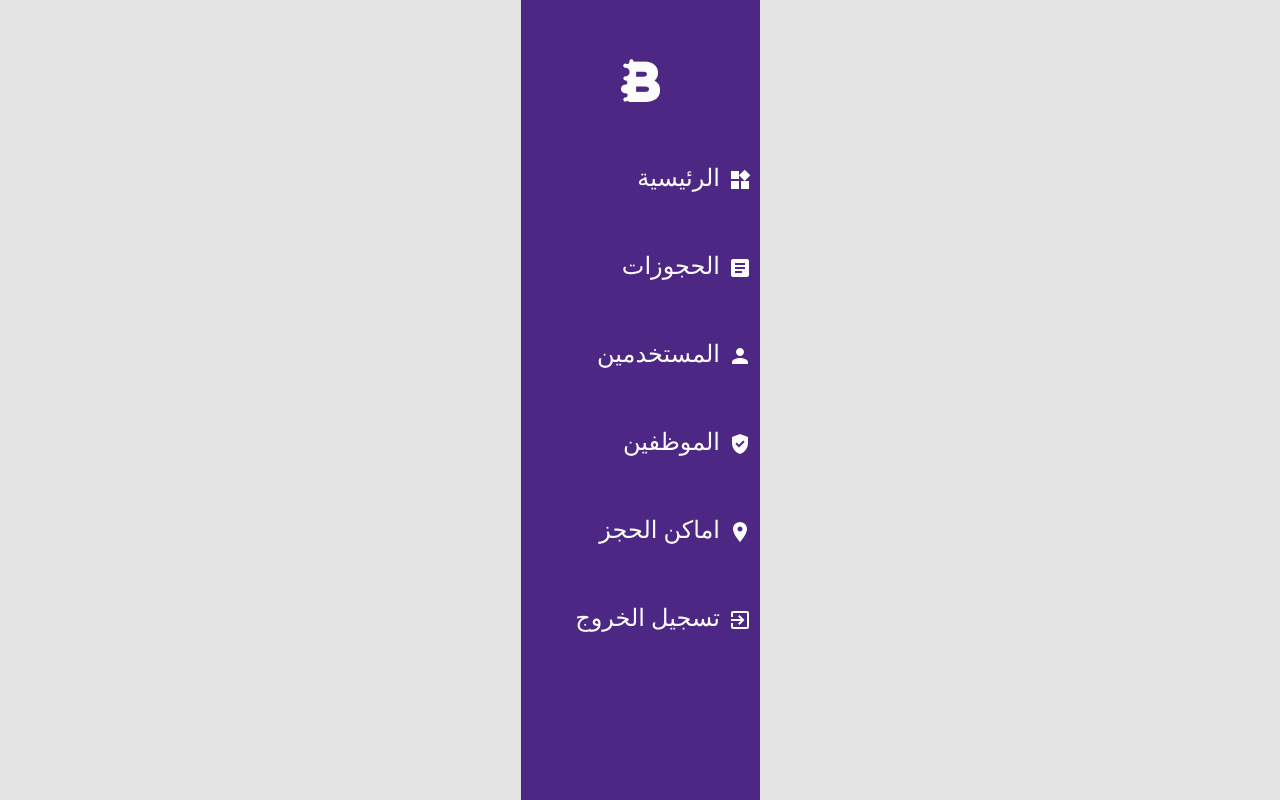
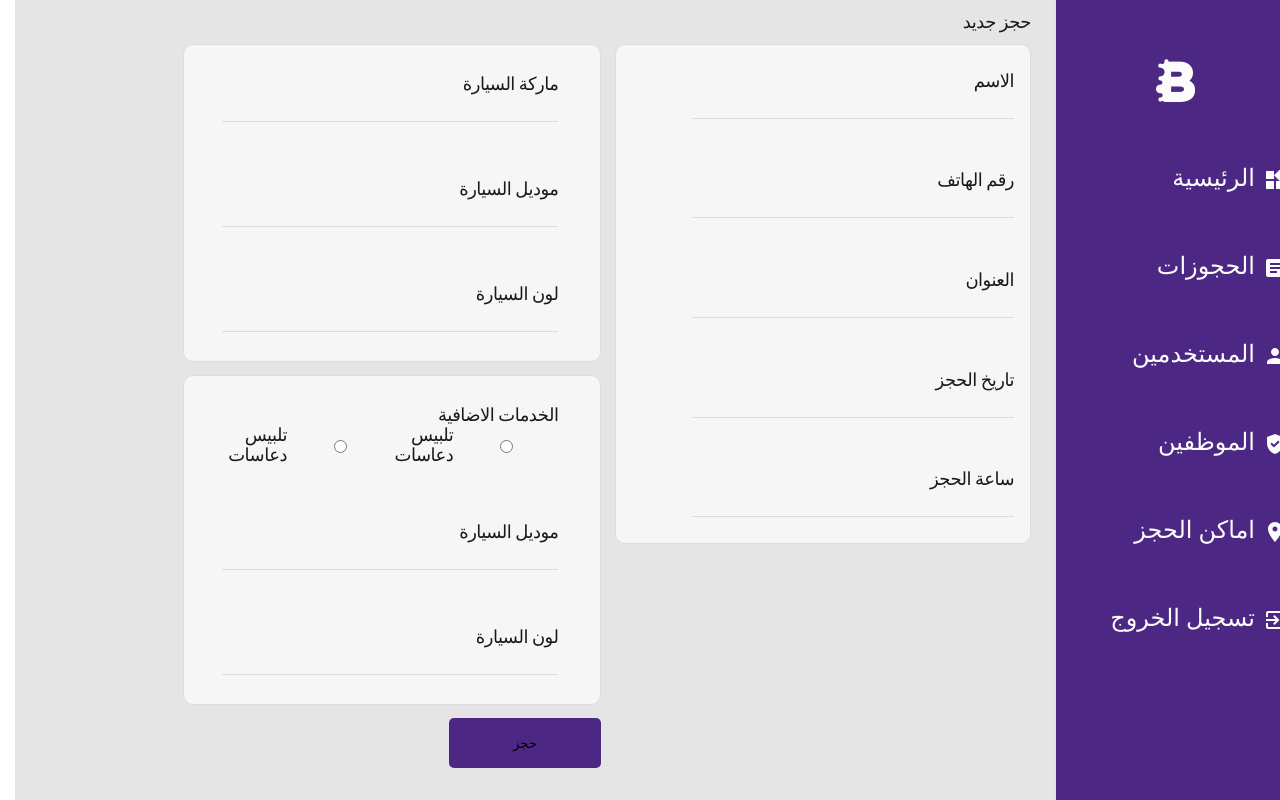
Before and after one commit to husamkamal/Chart, a React (Create React App) app: page /reservat in a window 1280 px wide. Built offline with nearby package versions, Linux system fonts and the light colour scheme.

Commit message:
New Reservation

```diff
--- a/src/App.js
+++ b/src/App.js
@@ -24,6 +24,7 @@ import MenuIcon from "@mui/icons-material/Menu";
 import Toolbar from "@mui/material/Toolbar";
 import Typography from "@mui/material/Typography";
 import ReservationsContentScreen from "./Screens/ReservationsContentScreen/ReservationsContentScreen";
+import NewReservationsContent from "./Components/Content/ReservationsContent/NewReservationsContent/NewReservationsContent";
 
 const drawerWidth = 240;
 
@@ -91,6 +92,7 @@ function ResponsiveDrawer(props) {
         <Routes>
           <Route path="/" element={<Main />} />
           <Route path="/reservations" element={<ReservationsContentScreen />} />
+          <Route path="/reservat" element={<NewReservationsContent />} />
         </Routes>
       </AppStyle>
     </Provider>
--- /dev/null
+++ b/src/Components/Content/ReservationsContent/NewReservationsContent/CarInfo.js
@@ -0,0 +1,61 @@
+import React from "react";
+import {
+  Car,
+  CarButton,
+  CarInformation,
+  CarOption,
+  Input,
+  InputConteaner,
+  Label,
+  Pedestals,
+  Serves,
+  ServesList,
+} from "./NewReservationsContent.style";
+
+const CarInfo = () => {
+  return (
+    <CarInformation>
+      <Car>
+        <InputConteaner>
+          <Label>ماركة السيارة </Label>
+          <Input type={"text"} />
+        </InputConteaner>
+        <InputConteaner>
+          <Label>موديل السيارة</Label>
+          <Input type={"text"} />
+        </InputConteaner>
+        <InputConteaner>
+          <Label>لون السيارة</Label>
+          <Input type={"text"} />
+        </InputConteaner>
+      </Car>
+      <CarOption>
+        <Serves>
+          <Label>الخدمات الاضافية </Label>
+          <ServesList>
+            <Pedestals>
+              <Input type={"radio"} />
+              <Label>تلبيس دعاسات</Label>
+            </Pedestals>
+            <Pedestals>
+              <Input type={"radio"} />
+              <Label>تلبيس دعاسات</Label>
+            </Pedestals>
+          </ServesList>
+        </Serves>
+
+        <InputConteaner>
+          <Label>موديل السيارة</Label>
+          <Input type={"text"} />
+        </InputConteaner>
+        <InputConteaner>
+          <Label>لون السيارة</Label>
+          <Input type={"text"} />
+        </InputConteaner>
+      </CarOption>
+      <CarButton>حجز</CarButton>
+    </CarInformation>
+  );
+};
+
+export default CarInfo;
--- /dev/null
+++ b/src/Components/Content/ReservationsContent/NewReservationsContent/NewReservationsContent.js
@@ -0,0 +1,29 @@
+import { Container } from "@mui/material";
+import React from "react";
+import { H1Date } from "../ReservationsInformation/ReservationsInformation.style";
+import CarInfo from "./CarInfo";
+import {
+  Car,
+  CarInformation,
+  CarOption,
+  Information,
+  UserInformation,
+} from "./NewReservationsContent.style";
+import UserInfo from "./UserInfo";
+
+const NewReservationsContent = () => {
+  return (
+    <Container
+      style={{overflow:'auto', height: "100%", justifyContent: "space-between" }}
+      maxWidth="lg"
+    >
+      <H1Date>حجز جديد</H1Date>
+      <Information>
+        <UserInfo/>
+        <CarInfo/>
+      </Information>
+    </Container>
+  );
+};
+
+export default NewReservationsContent;
--- /dev/null
+++ b/src/Components/Content/ReservationsContent/NewReservationsContent/NewReservationsContent.style.js
@@ -0,0 +1,95 @@
+import styled from "styled-components";
+import { Flex } from "../../../../Global.style";
+
+export const Information = styled(Flex)`
+  width: 53rem;
+  /* background-color: red; */
+  justify-content: space-between;
+  align-items: flex-start;
+`;
+export const UserInformation = styled(Flex)`
+  box-sizing: border-box;
+  width: 416px;
+  height: 500px;
+  background: #f6f6f6;
+  border: 1px solid #dddddd;
+  border-radius: 10px;
+  flex-direction: column;
+  justify-content: space-around;
+  align-items: flex-start;
+  padding-right: 1rem;
+  box-sizing: border-box;
+`;
+export const CarInformation = styled(Flex)`
+  min-width: 400px;
+  flex-direction: column;
+  justify-content: space-between;
+  height: 740px;
+  align-items:flex-start;
+`;
+export const Car = styled(Flex)`
+  width: 416px;
+  height: 316px;
+  flex-direction: column;
+  justify-content: space-around;
+  background: #f6f6f6;
+  border: 1px solid #dddddd;
+  border-radius: 10px;
+`;
+export const CarOption = styled(Flex)`
+  width: 416px;
+  height: 328px;
+  flex-direction: column;
+  justify-content: space-around;
+  background: #f6f6f6;
+  border: 1px solid #dddddd;
+  border-radius: 10px;
+`;
+export const InputConteaner = styled(Flex)`
+  flex-direction: column;
+  align-items: flex-start;
+  width: 80%;
+  height: 3rem;
+  justify-content: space-between;
+  /* background-color:red; */
+`;
+export const Label = styled.label`
+  font-family: "Tajawal";
+  font-style: normal;
+  font-weight: 500;
+  font-size: 18px;
+  line-height: 20px;
+  letter-spacing: -0.5px;
+  color: #191919;
+`;
+export const Input = styled.input`
+  border: none;
+  border-bottom: 1px solid #dddddd;
+  /* transform: rotate(-180deg); */
+  outline: none;
+  background: none;
+  width: 100%;
+`;
+export const Serves = styled(Flex)`
+  flex-direction: column;
+  align-items: flex-start;
+  width: 80%;
+`;
+export const ServesList = styled(Flex)`
+  width: 100%;
+`;
+export const Pedestals = styled(Flex)`
+  width: 50%;
+  /* background-color: red; */
+  justify-content: flex-start;
+`;
+export const CarButton = styled.button`
+  width: 152px;
+  height: 50px;
+  background: #4c2784;
+  border-radius: 5px;
+  border:none;
+  cursor: pointer;
+  margin-bottom:1rem;
+  box-sizing:border-box;
+`;
--- /dev/null
+++ b/src/Components/Content/ReservationsContent/NewReservationsContent/UserInfo.js
@@ -0,0 +1,31 @@
+import React from 'react';
+import { Input, InputConteaner, Label, UserInformation } from './NewReservationsContent.style';
+
+const UserInfo = () => {
+    return (
+        <UserInformation>
+            <InputConteaner>
+                <Label>الاسم</Label>
+                <Input type={'text'}   />
+            </InputConteaner>
+            <InputConteaner>
+                <Label>رقم الهاتف</Label>
+                <Input type={'text'}   />
+            </InputConteaner>
+            <InputConteaner>
+                <Label>العنوان</Label>
+                <Input type={'text'}   />
+            </InputConteaner>
+            <InputConteaner>
+                <Label>تاريخ الحجز</Label>
+                <Input type={'text'}   />
+            </InputConteaner>
+            <InputConteaner>
+                <Label>ساعة الحجز</Label>
+                <Input type={'text'}   />
+            </InputConteaner>
+        </UserInformation>
+    );
+}
+
+export default UserInfo;
--- a/src/Components/Content/ReservationsContent/ReservationsContentHeader/ReservationsContentHeader.js
+++ b/src/Components/Content/ReservationsContent/ReservationsContentHeader/ReservationsContentHeader.js
@@ -1,4 +1,5 @@
 import React from "react";
+import { useNavigate } from "react-router-dom";
 import { H1 } from "../../MainContent/MainContentHeader/MainHeader.style";
 import {
   ReservationsContentButton,
@@ -6,10 +7,11 @@ import {
 } from "./ReservationsContentHeader.style";
 
 const ReservationsContentHeader = () => {
-  return (
+    const navigate=useNavigate()
+    return (
     <ReservationsContentHead>
       <H1>الحجوزات </H1>
-      <ReservationsContentButton>حجز جديد</ReservationsContentButton>
+      <ReservationsContentButton onClick={()=>navigate('/reservat')}>حجز جديد</ReservationsContentButton>
     </ReservationsContentHead>
   );
 };
--- a/src/Components/Content/ReservationsContent/ReservationsInformation/ReservationsInformation.style.js
+++ b/src/Components/Content/ReservationsContent/ReservationsInformation/ReservationsInformation.style.js
@@ -4,13 +4,27 @@ import { Flex } from "../../../../Global.style";
 export const ReservationsInformationContainer = styled(Flex)`
   width: 100%;
   justify-content: space-around;
-  height: 7rem;
+  min-height: 7rem;
   background: #f6f6f6;
   border-radius: 10px;
+  margin-bottom:.5rem;
+  @media (max-width: 600px) {
+    flex-wrap:wrap;
+    justify-content:flex-start;
+    padding:1rem;
+    box-sizing:border-box;
+  }
+
 `;
 export const ReservationsInformationDateContainer = styled(Flex)`
   flex-direction: column;
   align-items: flex-start;
+  @media (max-width: 400px) {
+    width:20rem;
+    height:7rem;
+    overflow:auto;
+  }
+
 `;
 export const H1Date = styled.h1`
   font-family: "Tajawal";
--- /dev/null
+++ b/src/Components/Content/ReservationsContent/Table/Table.style.js
@@ -0,0 +1,15 @@
+import styled from "styled-components";
+
+import TableCell from "@mui/material/TableCell";
+export const TableCellCustom = styled(TableCell)`
+  color:${props=>
+    props.color === 'قيد التفيذ'?'#FF9A00':props.color===' ملغي'?'#FF0000':props.color==='تم التنفيذ'?'#008000':'red'
+  } !important
+`;
+// ` ${props.color} === قيد التفيذ
+//    #FF9A00
+//   : ${props.color} === ملغي
+//    #FF0000
+//   : ${props.color} === تم التنفيذ
+//    #008000
+//   : red`
```
Also changed, not shown: src/Components/Content/ReservationsContent/Table/Table.js (+66 -48 lines).
